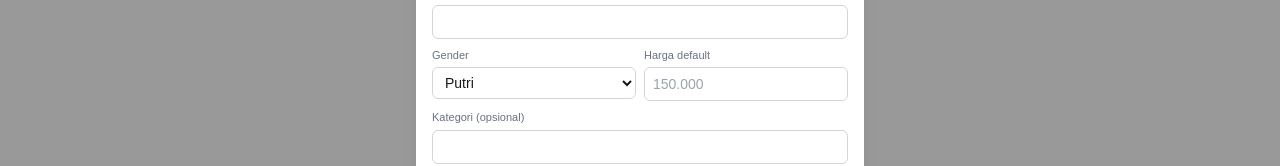
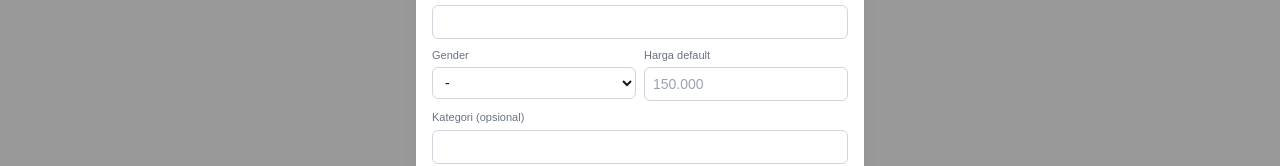
Before and after one commit to shabrinasy/toko-seragam, a Next.js app: page /produk in a window 1280 px wide. Both pictures are taken after typing "Sample" into the empty fields and a click on the button "+ Tambah". Shown: the part 285-451 px from the top of the page. Built offline with nearby package versions, Linux system fonts and the light colour scheme; no server answers; the database is empty.

Commit message:
Tambah dropdown edit barang

```diff
--- a/src/app/produk/page.tsx
+++ b/src/app/produk/page.tsx
@@ -10,14 +10,14 @@ const formatRp = (n: number) => "Rp" + Math.round(n).toLocaleString("id-ID");
 type SharedForm = {
   nama: string;
   kategori: string;
-  gender: "Putra" | "Putri";
+  gender: "Putra" | "Putri" | "";
   harga: number;
 };
 
 const emptySharedForm: SharedForm = {
   nama: "",
   kategori: "",
-  gender: "Putri",
+  gender: "",
   harga: 0,
 };
 
@@ -116,6 +116,10 @@ export default function ProdukPage() {
       setError("Nama wajib diisi.");
       return;
     }
+    if (!form.gender) {
+      setError("Gender wajib dipilih.");
+      return;
+    }
     if (form.harga <= 0) {
       setError("Harga default harus lebih dari 0.");
       return;
@@ -142,7 +146,7 @@ export default function ProdukPage() {
       nama: form.nama.trim(),
       ukuran: row.ukuran.trim(),
       kategori: form.kategori.trim() || null,
-      gender: form.gender,
+      gender: form.gender as "Putra" | "Putri",
       harga_default: form.harga,
       stok: row.stok,
     }));
@@ -182,6 +186,10 @@ export default function ProdukPage() {
       setError("Nama wajib diisi.");
       return;
     }
+    if (!editForm.gender) {
+      setError("Gender wajib dipilih.");
+      return;
+    }
     if (editForm.harga <= 0) {
       setError("Harga default harus lebih dari 0.");
       return;
@@ -193,7 +201,7 @@ export default function ProdukPage() {
       .update({
         nama: editForm.nama.trim(),
         kategori: editForm.kategori.trim() || null,
-        gender: editForm.gender,
+        gender: editForm.gender as "Putra" | "Putri",
         harga_default: editForm.harga,
         // stok & ukuran sengaja tidak diubah di sini -- tetap per baris,
         // dan stok hanya berubah lewat transaksi/Penerimaan Barang
@@ -238,10 +246,11 @@ export default function ProdukPage() {
               onChange={(e) =>
                 setState({
                   ...state,
-                  gender: e.target.value as "Putra" | "Putri",
+                  gender: e.target.value as "Putra" | "Putri" | "",
                 })
               }
             >
+              <option value="">-</option>
               <option value="Putri">Putri</option>
               <option value="Putra">Putra</option>
             </select>
```
